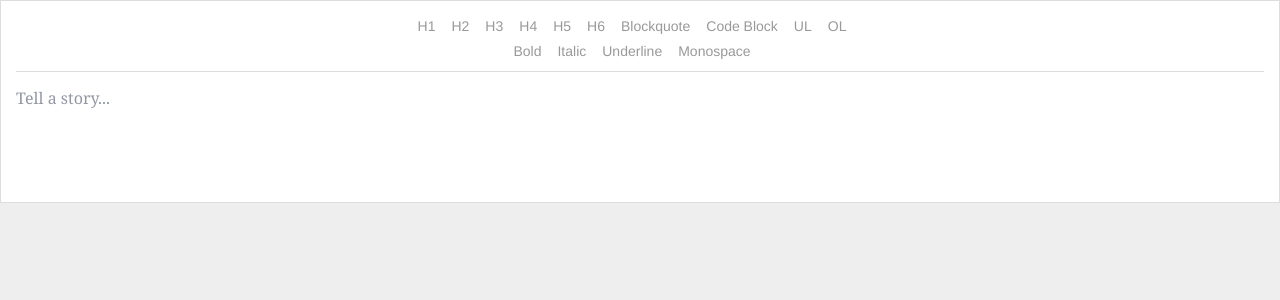
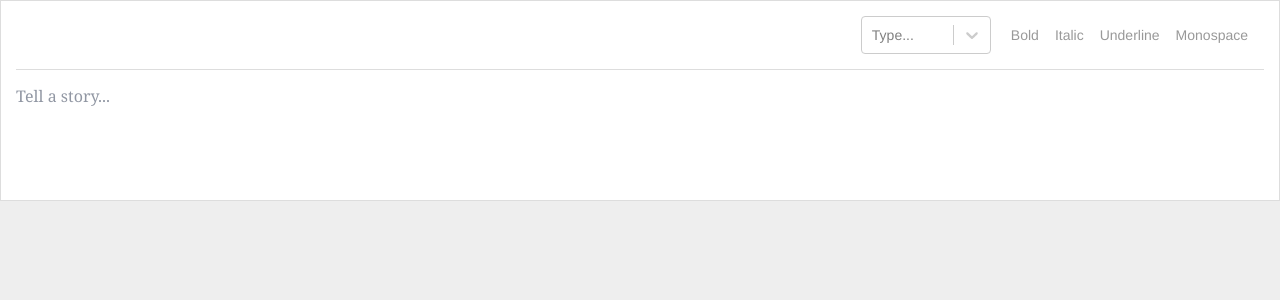
Before and after one commit to mytee306/draft-js-demo, a React (Create React App) app: page / in a window 1280 px wide. Shown: the top 300 px of the page. Built offline with nearby package versions, Linux system fonts and the light colour scheme.

Commit message:
feat(RichTextEditor): adds block type select

```diff
--- a/src/RichTextEditor.tsx
+++ b/src/RichTextEditor.tsx
@@ -1,6 +1,18 @@
 import classNames from 'classnames';
-import { ContentBlock, DraftBlockType, DraftEditorCommand, DraftHandleValue, DraftInlineStyleType, Editor, EditorState, getDefaultKeyBinding, RichUtils } from 'draft-js';
-import React, { createRef, KeyboardEvent, MouseEvent, SFC } from 'react';
+import {
+  ContentBlock,
+  DraftBlockType,
+  DraftEditorCommand,
+  DraftHandleValue,
+  DraftInlineStyleType,
+  Editor,
+  EditorState,
+  getDefaultKeyBinding,
+  RichUtils,
+} from 'draft-js';
+import { find, pipe, prop } from 'ramda';
+import React, { KeyboardEvent, MouseEvent, SFC } from 'react';
+import Select from 'react-select';
 import './Draft.css';
 import './RichTextEditor.css';
 
@@ -46,17 +58,39 @@ export interface BlockType {
 
 export type BlockTypes = BlockType[];
 
-const BLOCK_TYPES: BlockTypes = [
-  { label: 'H1', style: 'header-one' },
-  { label: 'H2', style: 'header-two' },
-  { label: 'H3', style: 'header-three' },
-  { label: 'H4', style: 'header-four' },
-  { label: 'H5', style: 'header-five' },
-  { label: 'H6', style: 'header-six' },
-  { label: 'Blockquote', style: 'blockquote' },
-  { label: 'Code Block', style: 'code-block' },
-  { label: 'UL', style: 'unordered-list-item' },
-  { label: 'OL', style: 'ordered-list-item' },
+interface BlockValue extends Omit<BlockType, 'style'> {
+  value: BlockType['style'];
+}
+
+type BlockValues = BlockValue[];
+
+const headings: BlockValues = [
+  { label: 'H1', value: 'header-one' },
+  { label: 'H2', value: 'header-two' },
+  { label: 'H3', value: 'header-three' },
+  { label: 'H4', value: 'header-four' },
+  { label: 'H5', value: 'header-five' },
+  { label: 'H6', value: 'header-six' },
+];
+
+const lists: BlockValues = [
+  { label: 'UL', value: 'unordered-list-item' },
+  { label: 'OL', value: 'ordered-list-item' },
+];
+
+const otherBlockTypes: BlockValues = [
+  { label: 'Blockquote', value: 'blockquote' },
+  { label: 'Code Block', value: 'code-block' },
+];
+
+const blockTypes = otherBlockTypes.concat(headings).concat(lists);
+
+const blockValues: Array<
+  BlockValue | { label: BlockValue['label']; options: BlockValues }
+> = [
+  ...otherBlockTypes,
+  { label: 'Headings', options: headings },
+  { label: 'Lists', options: lists },
 ];
 
 export interface BlockStyleControlsProps {
@@ -75,17 +109,21 @@ const BlockStyleControls: SFC<BlockStyleControlsProps> = ({
     .getBlockForKey(selection.getStartKey())
     .getType();
 
+  const findActive = find<BlockValue>(({ value }) => blockType === value);
+
+  const type = findActive(blockTypes);
+
   return (
-    <div className="RichEditor-controls">
-      {BLOCK_TYPES.map(type => (
-        <StyleButton
-          key={type.label}
-          active={type.style === blockType}
-          label={type.label}
-          onToggle={onToggle}
-          style={type.style}
+    <div className="RichEditor-controls" style={{ minWidth: 130, zIndex: 2 }}>
+      <Select
+        placeholder="Type..."
+        options={blockValues}
+        value={type}
+        onChange={pipe(
+          prop('value') as any,
+          onToggle,
+        )}
       />
-      ))}
     </div>
   );
 };
@@ -219,6 +257,15 @@ const RichEditor: React.FC = () => {
 
   return (
     <div className="RichEditor-root">
+      <div
+        style={{
+          display: 'grid',
+          gridAutoFlow: 'column',
+          gridGap: 20,
+          alignItems: 'center',
+          justifyContent: 'right',
+        }}
+      >
         <BlockStyleControls
           editorState={editorState}
           onToggle={toggleBlockType}
@@ -227,6 +274,7 @@ const RichEditor: React.FC = () => {
           editorState={editorState}
           onToggle={toggleInlineStyle}
         />
+      </div>
       <div
         className={classNames('RichEditor-editor', {
           'RichEditor-hidePlaceholder': hasText && isUnStyled,
```
Lines whose indentation alone changed are shown as unchanged.
